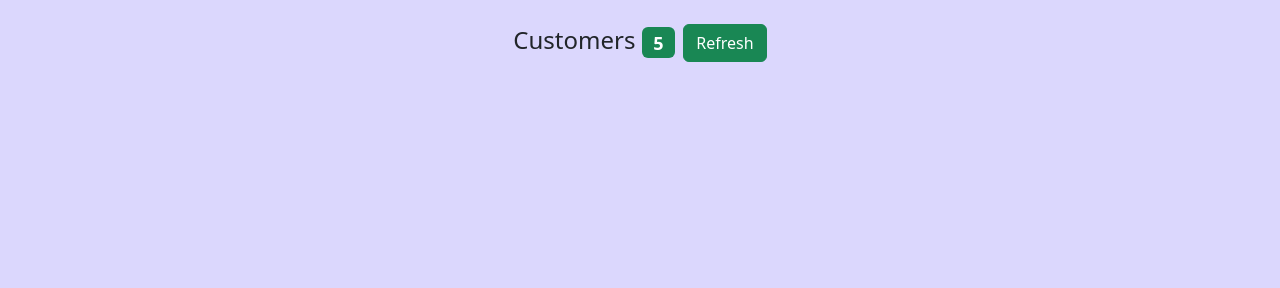
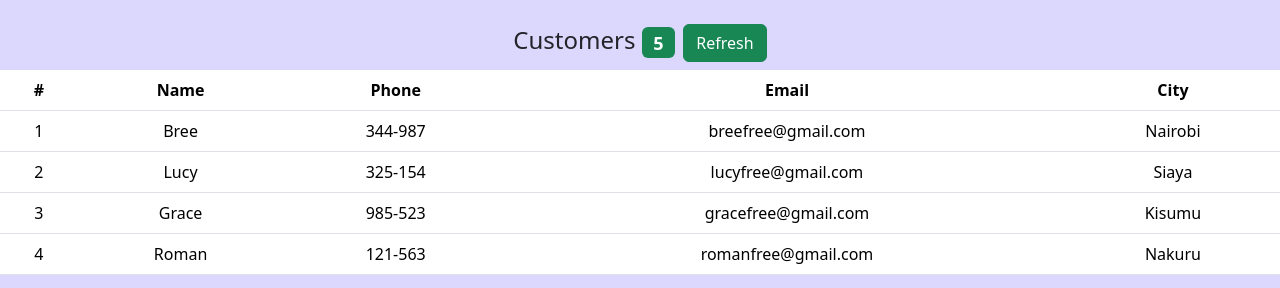
Before and after one commit to Brendafrenjo/e-commerce-app, a React (Create React App) app: page / in a window 1280 px wide. Shown: the part 1284-1572 px from the top of the page. Before the commit the page ends 1354 px from the top, so only its background shows below. Built offline with nearby package versions, Linux system fonts and the light colour scheme.

Commit message:
Added Loops and Tables on the MainContent.js

```diff
--- a/src/MainContent.js
+++ b/src/MainContent.js
@@ -4,7 +4,40 @@ import "./Products.css";
 export default function Products() {
   const [data, setData] = useState(5);
 
-  const state = { appTitle: "Customers", customersCount: data };
+  const state = {
+    appTitle: "Customers",
+    customersCount: data,
+    customers: [
+      {
+        id: 1,
+        name: "Bree",
+        phone: "344-987",
+        email: "breefree@gmail.com",
+        address: { city: "Nairobi" },
+      },
+      {
+        id: 2,
+        name: "Lucy",
+        phone: "325-154",
+        email: "lucyfree@gmail.com",
+        address: { city: "Siaya" },
+      },
+      {
+        id: 3,
+        name: "Grace",
+        phone: "985-523",
+        email: "gracefree@gmail.com",
+        address: { city: "Kisumu" },
+      },
+      {
+        id: 4,
+        name: "Roman",
+        phone: "121-563",
+        email: "romanfree@gmail.com",
+        address: { city: "Nakuru" },
+      },
+    ],
+  };
 
   function handleRefresh(event) {
     console.log("Refresh clicked");
@@ -21,6 +54,30 @@ export default function Products() {
           Refresh
         </button>
       </h4>
+      <table className="table">
+        <thead>
+          <tr>
+            <th>#</th>
+            <th>Name</th>
+            <th>Phone</th>
+            <th>Email</th>
+            <th>City</th>
+          </tr>
+        </thead>
+        <tbody>
+          {state.customers.map(function (customer, index) {
+            return (
+              <tr key={index}>
+                <td>{customer.id}</td>
+                <td>{customer.name}</td>
+                <td>{customer.phone}</td>
+                <td>{customer.email}</td>
+                <td>{customer.address.city}</td>
+              </tr>
+            );
+          })}
+        </tbody>
+      </table>
     </div>
   );
 }
--- a/src/Products.js
+++ b/src/Products.js
@@ -5,7 +5,6 @@ import MainContent from "./MainContent";
 
 export default function Products() {
   const [loading, setLoading] = useState(null);
-  const [data, setData] = useState(null)
 
   if (loading) {
     return (
```
